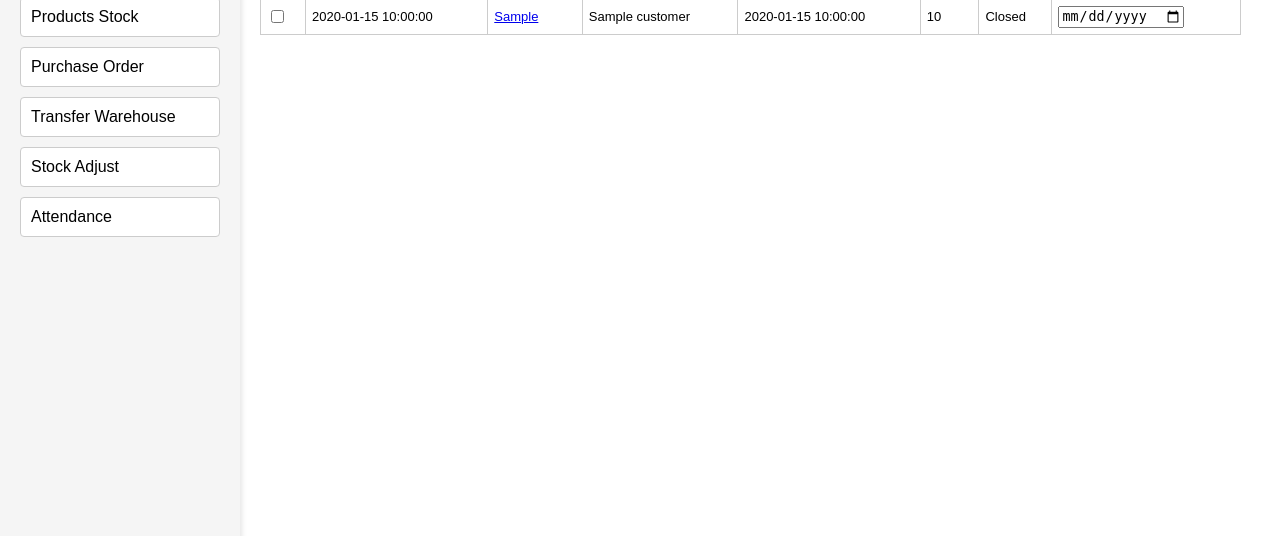
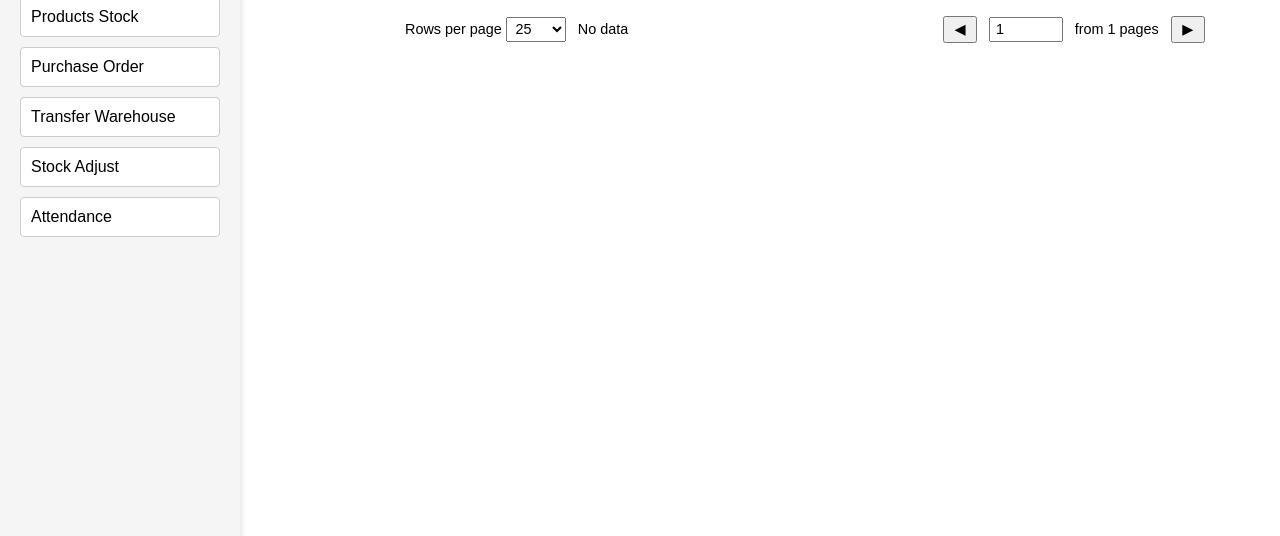
Before and after one commit to puputhariyati/heveya-bali, a Flask app: template templates/sales_order.html in a window 1280 px wide; the page is wider, and only the part inside the window is pictured. Shown: the part 264-800 px from the top of that part. Run offline with Flask 3, Linux system fonts and the light colour scheme; the template is opened without the code that fills it: most values are stand-ins (such as "Sample title", 1, 10 or a date in 2020).

Commit message:
sales_order add pagination

```diff
--- a/static/sales_order.css
+++ b/static/sales_order.css
@@ -139,3 +139,34 @@ td:nth-child(9) { /* Purchase No */
   border: 2px solid #2196f3;
   font-weight: bold;
 }
+
+
+.pagination-container {
+  display: flex;
+  justify-content: space-between;
+  align-items: center;
+  max-width: 800px;
+  margin: 1rem auto 0 auto;  /* center horizontally with top margin */
+  font-size: 0.9rem;
+  padding: 0 1rem;  /* inner padding */
+}
+
+.pagination-left,
+.pagination-right {
+  display: flex;
+  align-items: center;
+  gap: 0.75rem;
+}
+
+.pagination-left select,
+.pagination-right input[type=number] {
+  padding: 0.15rem 0.3rem;
+  font-size: 0.9rem;
+  width: 60px;
+}
+
+.pagination-right button {
+  padding: 0.2rem 0.6rem;
+  font-size: 0.9rem;
+  cursor: pointer;
+}
--- a/static/sales_order.js
+++ b/static/sales_order.js
@@ -247,3 +247,83 @@ function filterByDateRange() {
     row.style.display = show ? "" : "none";
   });
 }
+
+/* -------------  PAGINATION STATE ------------- */
+let allOrders      = salesOrders;        // array injected from Jinja
+let filteredOrders = [...allOrders];     // after search / status filters
+let rowsPerPage    = 25;
+let currentPage    = 1;
+
+/* ----------  MAIN RENDER FUNCTION ----------- */
+function renderTable() {
+  const tbody = document.querySelector("#delivery-table tbody");
+  tbody.innerHTML = "";
+
+  const total = filteredOrders.length;
+  const start = (currentPage - 1) * rowsPerPage;
+  const end   = Math.min(start + rowsPerPage, total);
+
+  // slice & build rows
+  filteredOrders.slice(start, end).forEach(o => {
+    const tr   = document.createElement("tr");
+    tr.innerHTML = `
+      <td><input type="checkbox" class="row-check"></td>
+      <td>${o.transaction_date}</td>
+      <td><a href="/sales_order/${o.transaction_no}">${o.transaction_no}</a></td>
+      <td>${o.customer || "-"}</td>
+      <td>${o.balance_due || "-"}</td>
+      <td>${o.total || "-"}</td>
+      <td>${(o.status || "").charAt(0).toUpperCase() + (o.status||"").slice(1)}</td>
+      <td><input type="date" value="${o.etd || ""}"
+                 onchange="updateETD('${o.transaction_no}', this.value)"></td>`;
+    tbody.appendChild(tr);
+  });
+
+  /* update pagination text / inputs */
+  document.getElementById("pageInfo").textContent =
+      total ? `Showing ${start + 1}‑${end} of ${total}`: "No data";
+  const totalPages = Math.max(1, Math.ceil(total / rowsPerPage));
+  document.getElementById("totalPages").textContent = `from ${totalPages} pages`;
+  document.getElementById("pageInput").value = currentPage;
+}
+
+/* ----------  PAGINATION CONTROL HANDLERS ----------- */
+function changeRowsPerPage(val){
+  rowsPerPage = parseInt(val, 10) || 25;
+  currentPage = 1;
+  renderTable();
+}
+function prevPage(){
+  if (currentPage > 1){ currentPage--; renderTable(); }
+}
+function nextPage(){
+  const totalPages = Math.max(1, Math.ceil(filteredOrders.length / rowsPerPage));
+  if (currentPage < totalPages){ currentPage++; renderTable(); }
+}
+function goToPage(val){
+  const pageNum    = parseInt(val, 10) || 1;
+  const totalPages = Math.max(1, Math.ceil(filteredOrders.length / rowsPerPage));
+  currentPage = Math.min(Math.max(pageNum,1), totalPages);
+  renderTable();
+}
+
+/* ----------  EXISTING FILTERS (hook pagination) ---- */
+function filterOrders(){
+  const status = document.getElementById("status").value.toLowerCase();
+  const query  = document.getElementById("searchBox").value.toLowerCase();
+
+  filteredOrders = allOrders.filter(o => {
+    const statusOk = !status || o.status.toLowerCase() === status;
+    const searchOk = !query  ||
+      (o.customer && o.customer.toLowerCase().includes(query)) ||
+      (o.transaction_no && o.transaction_no.toLowerCase().includes(query));
+    return statusOk && searchOk;
+  });
+  currentPage = 1;
+  renderTable();
+}
+
+/* ----------  INIT ------------- */
+document.addEventListener("DOMContentLoaded", () => {
+  renderTable();                     // initial draw
+});
--- a/templates/sales_order.html
+++ b/templates/sales_order.html
@@ -87,8 +87,29 @@
                 </tr>
                 {% endfor %}
               </tbody>
+            </table>
+            <!-- ▸▸ Pagination controls  --------------------------------- -->
+            <div class="pagination-container">
+              <div class="pagination-left">
+                <label>
+                  Rows per page
+                  <select id="rowsPerPage" onchange="changeRowsPerPage(this.value)">
+                    <option>5</option><option>10</option><option selected>25</option>
+                    <option>50</option><option>100</option>
+                  </select>
+                </label>
+                <span id="pageInfo"></span>
+              </div>
+              <div class="pagination-right">
+                <button onclick="prevPage()">◀</button>
+                <input type="number" id="pageInput" min="1" value="1"
+                       onchange="goToPage(this.value)">
+                <span id="totalPages"></span>
+                <button onclick="nextPage()">▶</button>
+              </div>
+            </div>
+            <!-- --------------------------------------------------------- -->
 
-            </table>
             <br>
           </form>
         </div>
```
